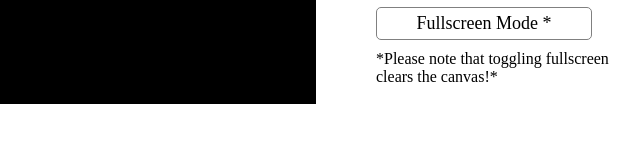
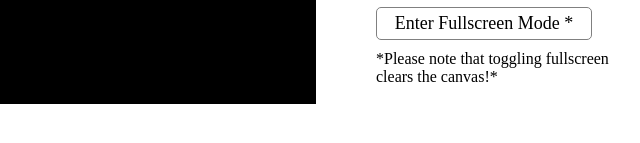
Before and after one commit to ayyjohn/mandalamaker, a website built with webpack: page index.html in a window 1280 px wide. Shown: the part 609-752 px from the top of the page, 444-1084 px from the left. Built offline with nearby package versions, Linux system fonts and the light colour scheme; a script that the page names is missing; a web font is replaced by a local one.

Commit message:
change text to clarify that button won't exit fullscreen mode

```diff
--- a/index.html
+++ b/index.html
@@ -59,7 +59,7 @@
           <label>Number of Rotations
             <input id="num-axes" type="text" value="10" />
           </label>
-          <button id="fullscreen">Fullscreen Mode *</button>
+          <button id="fullscreen">Enter Fullscreen Mode *</button>
         </section>
         <p>*Please note that toggling fullscreen clears the canvas!*</p>
       </section>
```
